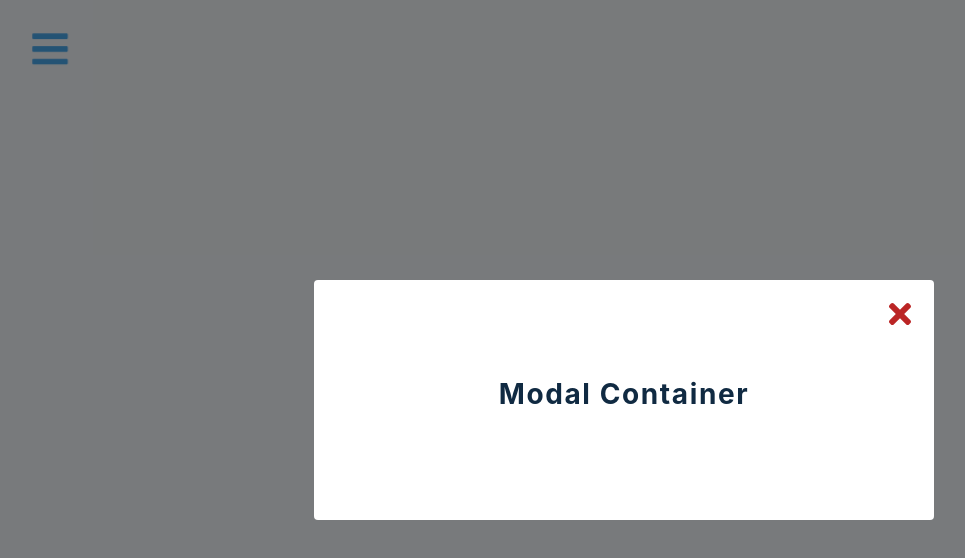
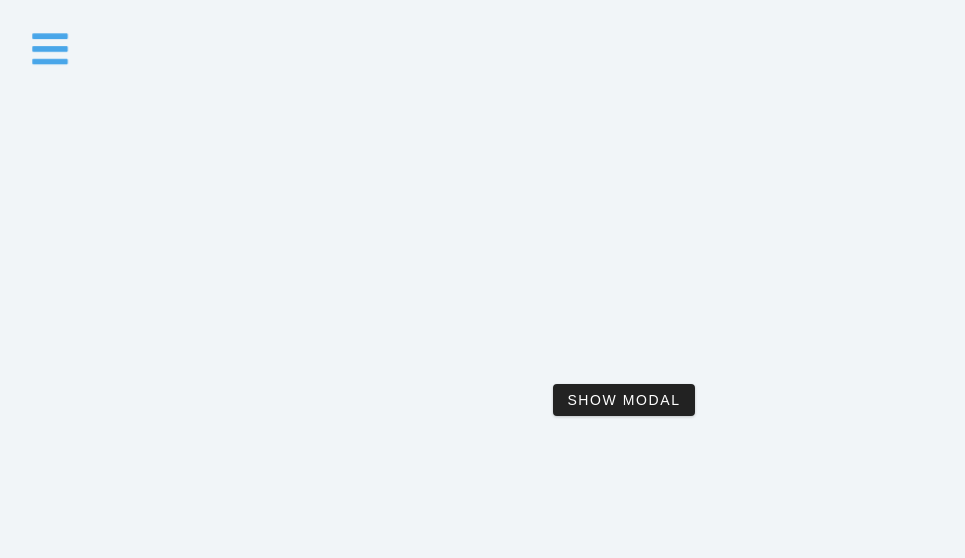
Before and after one commit to anamarijakukulj/practiceJS, a React (Create React App) app in the folder LearnReact/sidebar-modal/: page / in a window 1280 px wide. Shown: the top 558 px of the page, without its empty margins (16-981 px from the left). Built offline with nearby package versions, Linux system fonts and the light colour scheme.

Commit message:
Delete classname show

```diff
--- a/LearnReact/sidebar-modal/src/Modal.js
+++ b/LearnReact/sidebar-modal/src/Modal.js
@@ -2,7 +2,7 @@ import React from "react";
 import { FaTimes } from "react-icons/fa";
 const Modal = () => {
   return (
-    <div className={`modal-overlay show-modal`}>
+    <div className={`modal-overlay`}>
       <div className="modal-container">
         <h3>modal container</h3>
         <button className="close-modal-btn">
```
